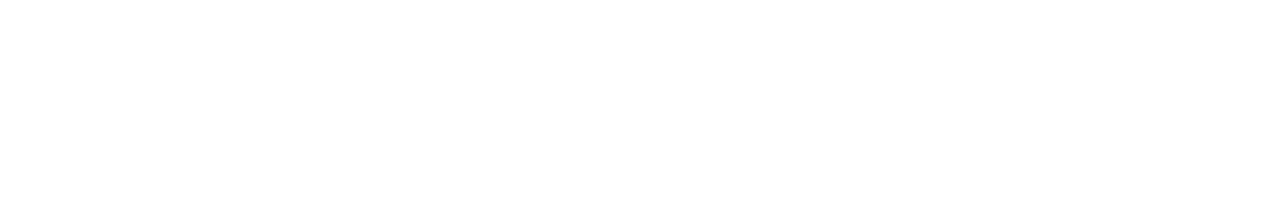
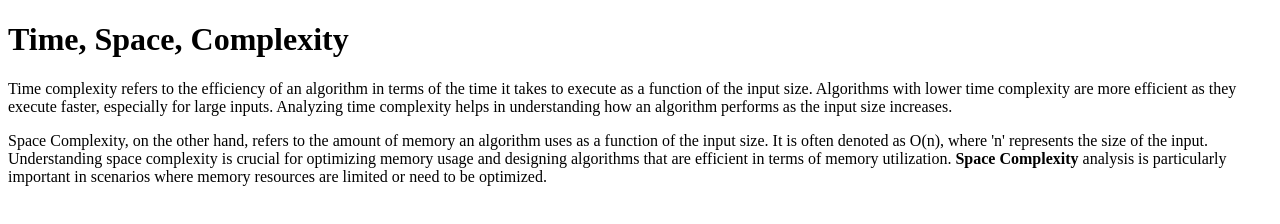
Before and after one commit to acciojob/time-and-space-complexity-BhaveshWagh, a website: page main.html in a window 1280 px wide. Drawn offline with Linux system fonts and the light colour scheme.

Commit message:
created a submission

```diff
--- a/main.html
+++ b/main.html
@@ -8,6 +8,11 @@
 
 <body>
 	<!-- the entire body must be written by student -->
+	<h1>Time, Space, Complexity
+</h1>
+	<p>Time complexity refers to the efficiency of an algorithm in terms of the time it takes to execute as a function of the input size. Algorithms with lower time complexity are more efficient as they execute faster, especially for large inputs. Analyzing time complexity helps in understanding how an algorithm performs as the input size increases.</p>
+<p>Space Complexity, on the other hand, refers to the amount of memory an algorithm uses as a function of the input size. It is often denoted as O(n), where 'n' represents the size of the input. Understanding space complexity is crucial for optimizing memory usage and designing algorithms that are efficient in terms of memory utilization. <b>Space Complexity</b> analysis is particularly important in scenarios where memory resources are limited or need to be optimized.</p>
+
     <script type="text/javascript" src="./script.js">
 </script>
 
```
